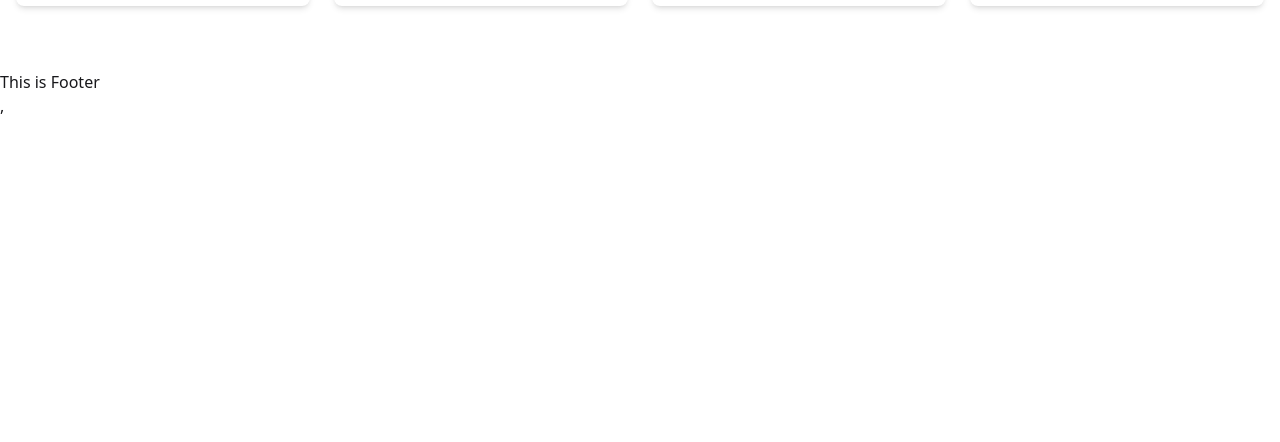
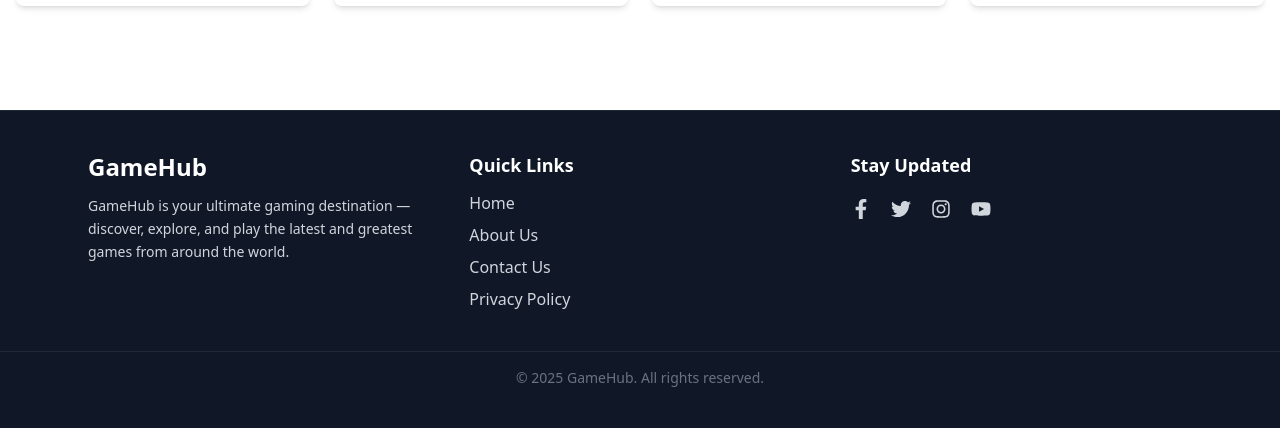
Before and after one commit to zubaer-developer/b12-a9-firesheild-zubaer-developer, a React (Vite) app: page / in a window 1280 px wide. Shown: the part 1361-1803 px from the top of the page. Before the commit the page ends 1479 px from the top, so only its background shows below. Built offline with nearby package versions, Linux system fonts and the light colour scheme.

Commit message:
footer sectoin designed

```diff
--- a/package.json
+++ b/package.json
@@ -13,6 +13,7 @@
     "@tailwindcss/vite": "^4.1.14",
     "react": "^19.1.1",
     "react-dom": "^19.1.1",
+    "react-icons": "^5.5.0",
     "react-router": "^7.9.4",
     "react-slideshow-image": "^4.3.2",
     "tailwindcss": "^4.1.14"
--- a/src/components/Footer.jsx
+++ b/src/components/Footer.jsx
@@ -1,9 +1,86 @@
 import React from "react";
+import {
+  FaFacebook,
+  FaFacebookF,
+  FaInstagram,
+  FaTwitter,
+  FaYoutube,
+} from "react-icons/fa";
 
 const Footer = () => {
   return (
     <div>
-      <h1>This is Footer</h1>
+      <footer className="bg-gray-900 text-gray-300 py-10 mt-10 border-t border-gray-800">
+        <div className="max-w-6xl mx-auto px-6 grid grid-cols-1 md:grid-cols-3 gap-10">
+          {/* Column 1 — Brand / About */}
+          <div>
+            <h2 className="text-2xl font-bold text-white mb-3">GameHub</h2>
+            <p className="text-sm leading-relaxed">
+              GameHub is your ultimate gaming destination — discover, explore,
+              and play the latest and greatest games from around the world.
+            </p>
+          </div>
+
+          {/* Column 2 — Quick Links */}
+          <div>
+            <h3 className="text-lg font-semibold text-white mb-3">
+              Quick Links
+            </h3>
+            <ul className="space-y-2">
+              <li>
+                <a href="/" className="hover:text-white transition">
+                  Home
+                </a>
+              </li>
+              <li>
+                <a href="/about-us" className="hover:text-white transition">
+                  About Us
+                </a>
+              </li>
+              <li>
+                <a href="/contact" className="hover:text-white transition">
+                  Contact Us
+                </a>
+              </li>
+              <li>
+                <a
+                  href="/privacy-policy"
+                  className="hover:text-white transition"
+                >
+                  Privacy Policy
+                </a>
+              </li>
+            </ul>
+          </div>
+
+          {/* Column 3 —  Social */}
+          <div>
+            <h3 className="text-lg font-semibold text-white mb-3">
+              Stay Updated
+            </h3>
+
+            <div className="flex gap-5 mt-5">
+              <a href="#" className="hover:text-white text-xl">
+                <FaFacebookF />
+              </a>
+              <a href="#" className="hover:text-white text-xl">
+                <FaTwitter />
+              </a>
+              <a href="#" className="hover:text-white text-xl">
+                <FaInstagram />
+              </a>
+              <a href="#" className="hover:text-white text-xl">
+                <FaYoutube />
+              </a>
+            </div>
+          </div>
+        </div>
+
+        {/* Bottom bar */}
+        <div className="mt-10 text-center text-sm text-gray-500 border-t border-gray-800 pt-4">
+          © {new Date().getFullYear()} GameHub. All rights reserved.
+        </div>
+      </footer>
     </div>
   );
 };
```
Also changed, not shown: 1 other file (tests, documents, lock files or other folders).
